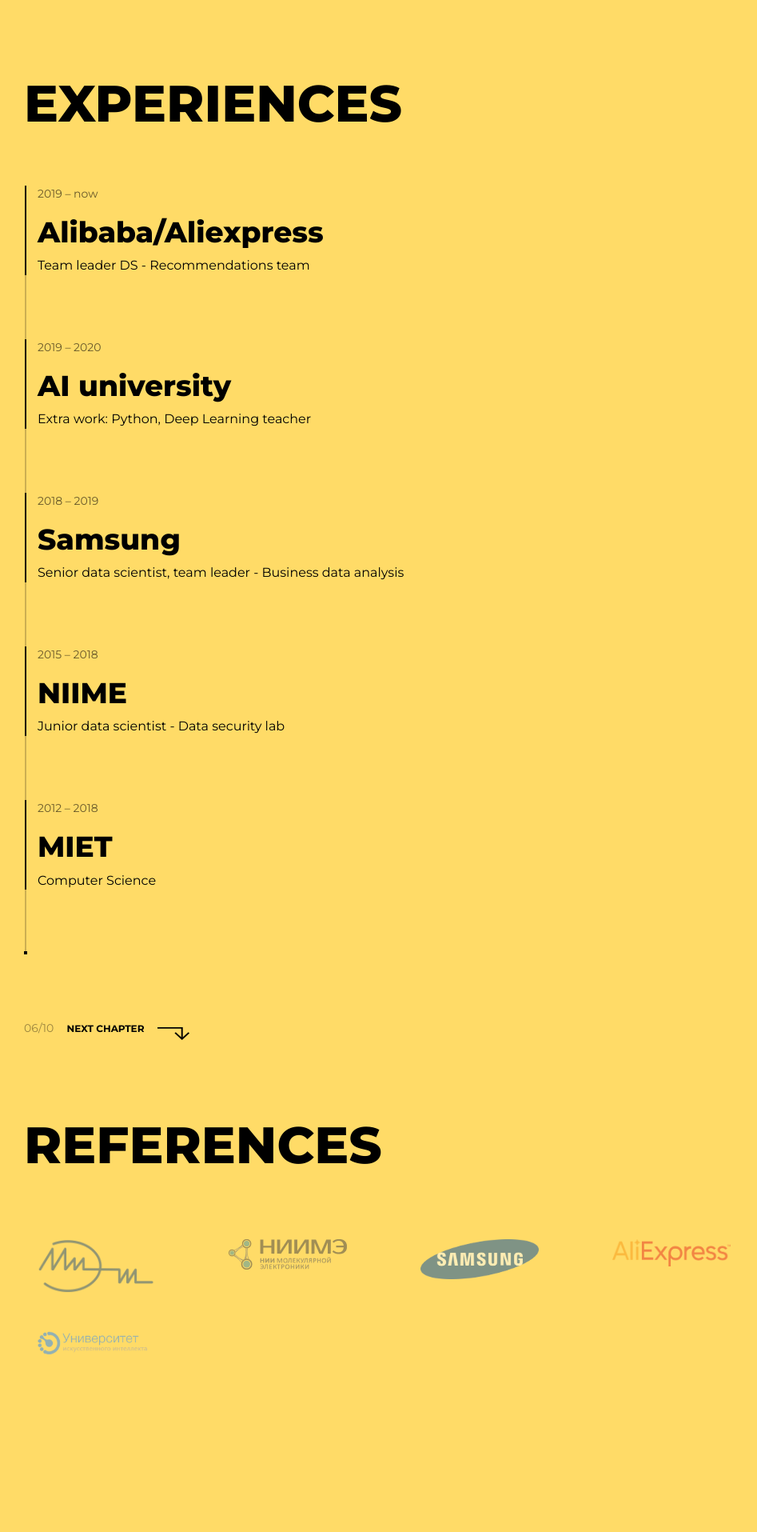
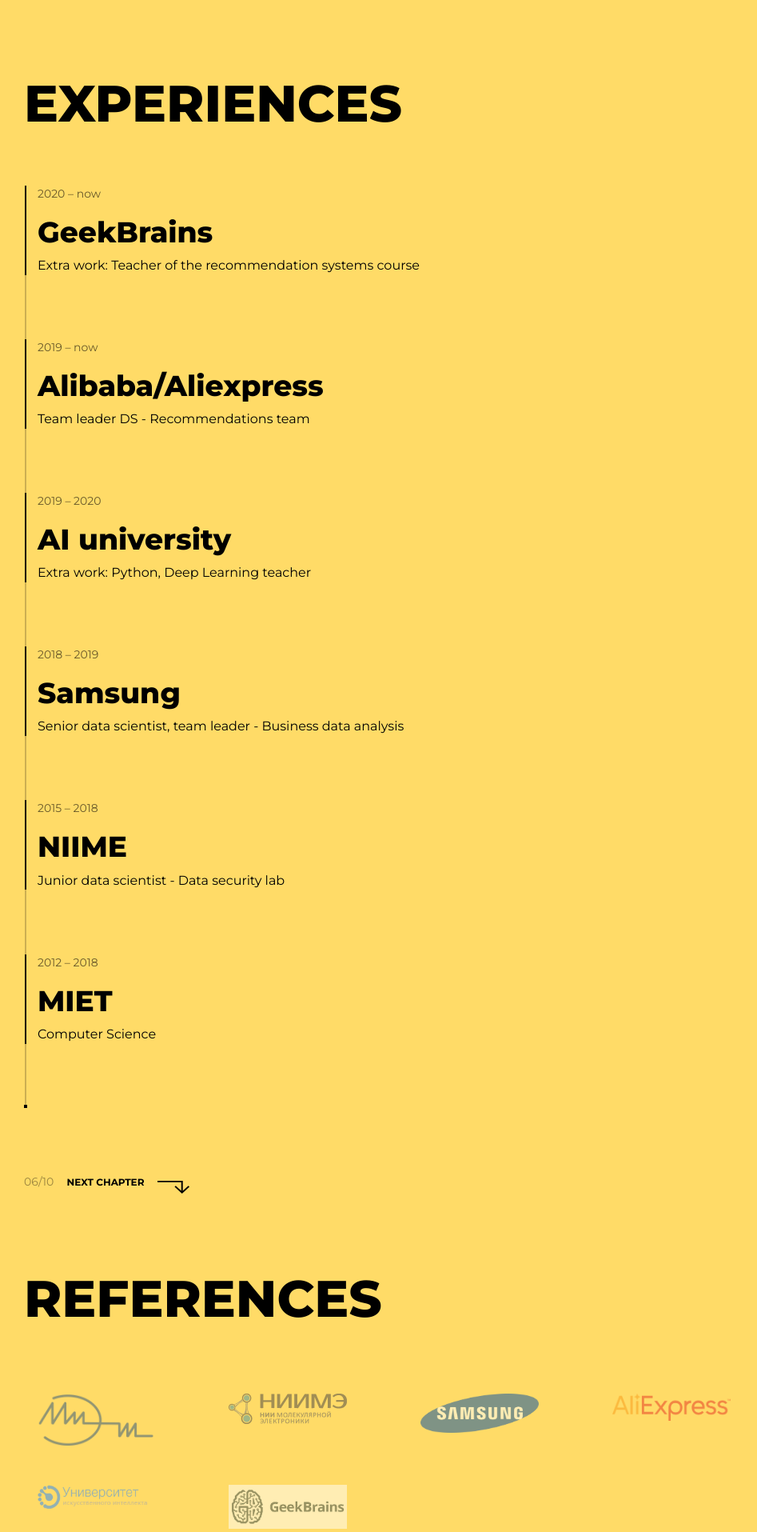
Before and after one commit to amunra94/personal_land, a Django app: page /email/ in a window 1280 px wide. Shown: the part 4406-6321 px from the top of the page at 80% size, without its empty margins (0-947 px from the left). Run offline with Django 3.2, Linux system fonts and the light colour scheme; parts of the project's set-up code (start-up, migrations or seed data) failed here and were passed over; some libraries are stand-ins or nearby versions.

Commit message:
Added geek brains info

```diff
--- a/main/templates/personal/index.html
+++ b/main/templates/personal/index.html
@@ -317,6 +317,11 @@
                         <h2 class="section-title animation-translate-overline animation-item-1">Experiences</h2>
                         <div class="timeline timeline-animated">
                             <div class="timeline-item">
+                                <span class="timeline-date">2020 –&nbsp;now</span>
+                                <h3 class="timeline-title">GeekBrains</h3>
+                                <p class="timeline-text">Extra work: Teacher of the recommendation systems course</p>
+                            </div>
+                            <div class="timeline-item">
                                 <span class="timeline-date">2019&nbsp;–&nbsp;now</span>
                                 <h3 class="timeline-title">Alibaba/Aliexpress</h3>
                                 <p class="timeline-text">Team leader DS - Recommendations team</p>
@@ -379,6 +384,11 @@
                             <div class="col-6 col-lg-3">
                                 <a href="https://neural-university.ru/" class="logo-link">
                                     <img src="/static/img/universityai.png" class="logo-img" alt="Reference 5">
+                                </a>
+                            </div>
+                            <div class="col-6 col-lg-3">
+                                <a href="https://gb.ru/" class="logo-link">
+                                    <img src="/static/img/geek.png" class="logo-img" alt="Reference 5">
                                 </a>
                             </div>
                         </div>
```
Also changed, not shown: main/static/img/geek.png (added).
